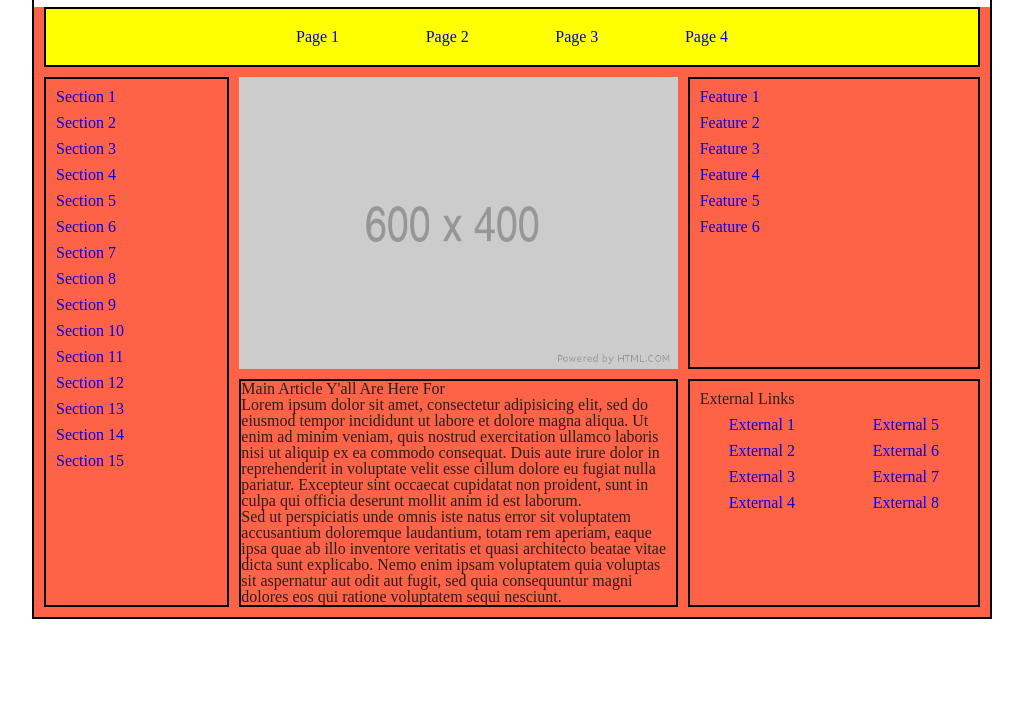
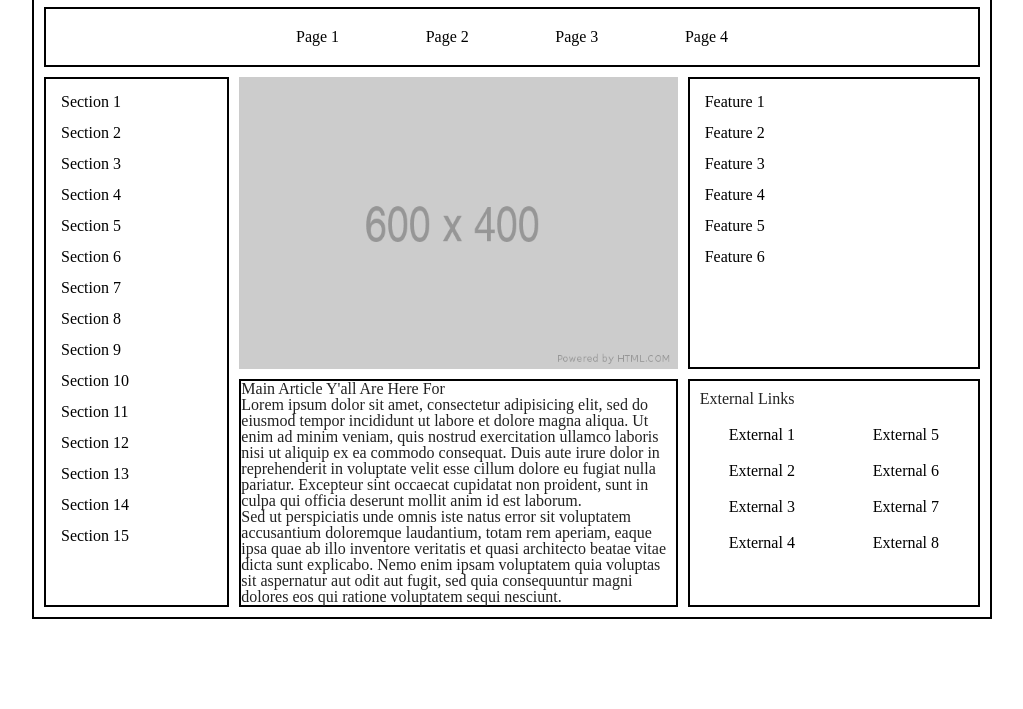
Before and after one commit to johnnewton-hub/css-practice-layout, a plain HTML site: page index.html in a window 1280 px wide. Shown: the part 91-800 px from the top of the page, without its empty margins (128-1151 px from the left). Drawn offline with Linux system fonts and the light colour scheme.

Commit message:
All done;

```diff
--- a/css/styles.css
+++ b/css/styles.css
@@ -3,6 +3,7 @@
 }
 a {
     text-decoration: none;
+    color: black;
 }
 a:hover {
     text-decoration: underline;
@@ -26,7 +27,6 @@ body>#container {
 
 /* Header Styles */
 header {
-    background-color: chartreuse;
     border-bottom: 2px solid black;
 }
 header h1 {
@@ -45,14 +45,12 @@ header input {
 
 /* Main Styles */
 main {
-    background-color: tomato;
 }
 main img {
     width: 100%;
 }
 /* Page Nav */
 main>nav {
-    background-color: yellow;
     padding: /* Top and Bottom */ 20px /* Left and Right */ 250px;
     margin: 10px;
 }
@@ -64,7 +62,7 @@ main>nav {
     margin: 0 10px 10px 10px;
 }
 #nav-section li {
-    margin: 10px;
+    margin: 15px;
 }
 
 /* Right of Puple Line */
@@ -90,7 +88,7 @@ main>div>div>div {
     height: 292.28px;
 }
 #nav-feature li {
-    margin: 10px;
+    margin: 15px;
 }
 
 #nav-external {
@@ -105,5 +103,5 @@ main>div>div>div {
     text-align: center;
 }
 #nav-external ul li {
-    margin: 10px 0;
+    margin: 20px 0;
 }
```
